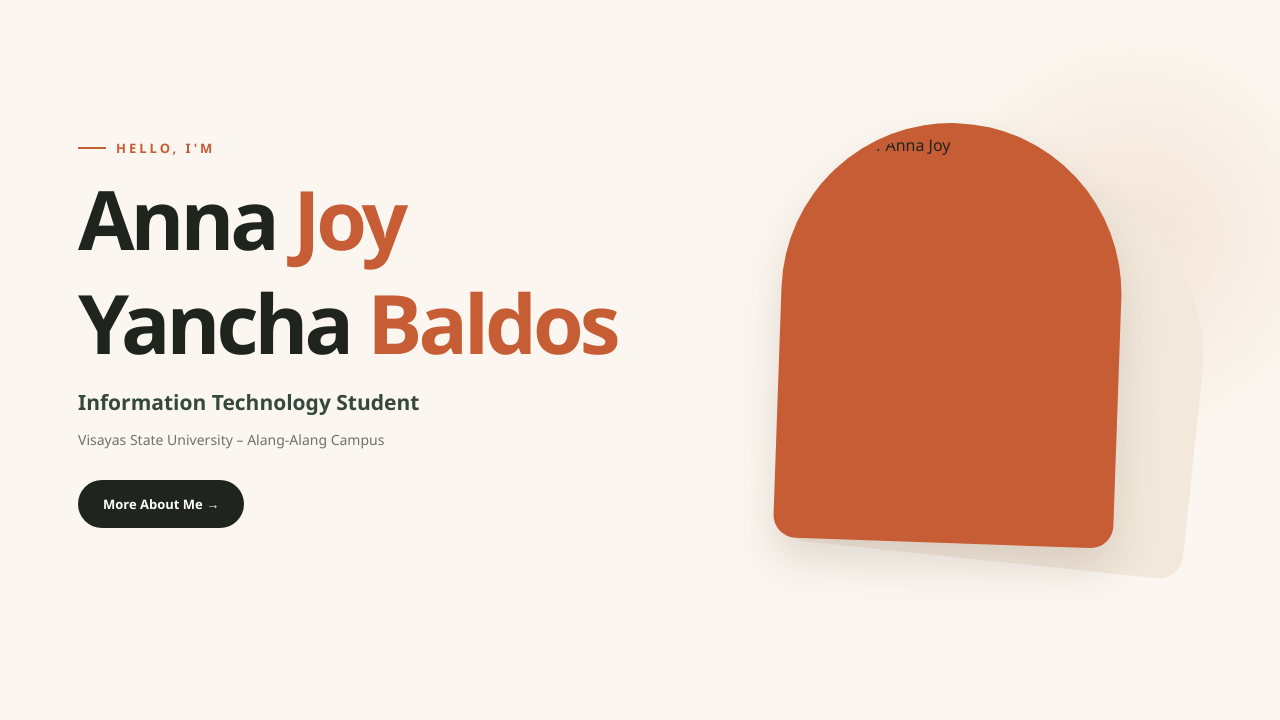
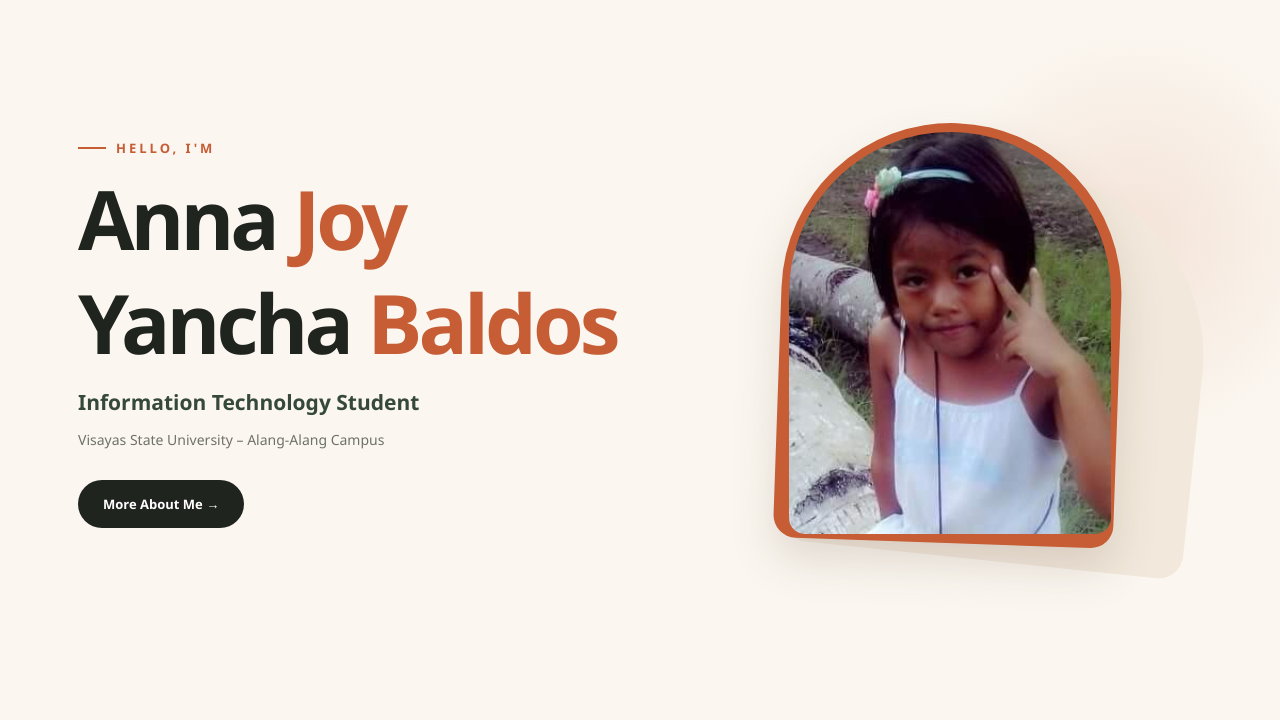
Before and after one commit to annajoyB/baldos_portfolio, a plain HTML site: page index.html in a window 1280 px wide. Shown: the part 80-800 px from the top of the page. Drawn offline with Linux system fonts and the light colour scheme.

Commit message:
Update index.html

```diff
--- a/index.html
+++ b/index.html
@@ -754,7 +754,7 @@
 
             <div class="home-photo">
                 <div class="photo-frame">
-                    <img src="image/image.jpeg"
+                    <img src="image.jpeg"
                          alt="Portrait of Anna Joy">
                 </div>
             </div>
```
